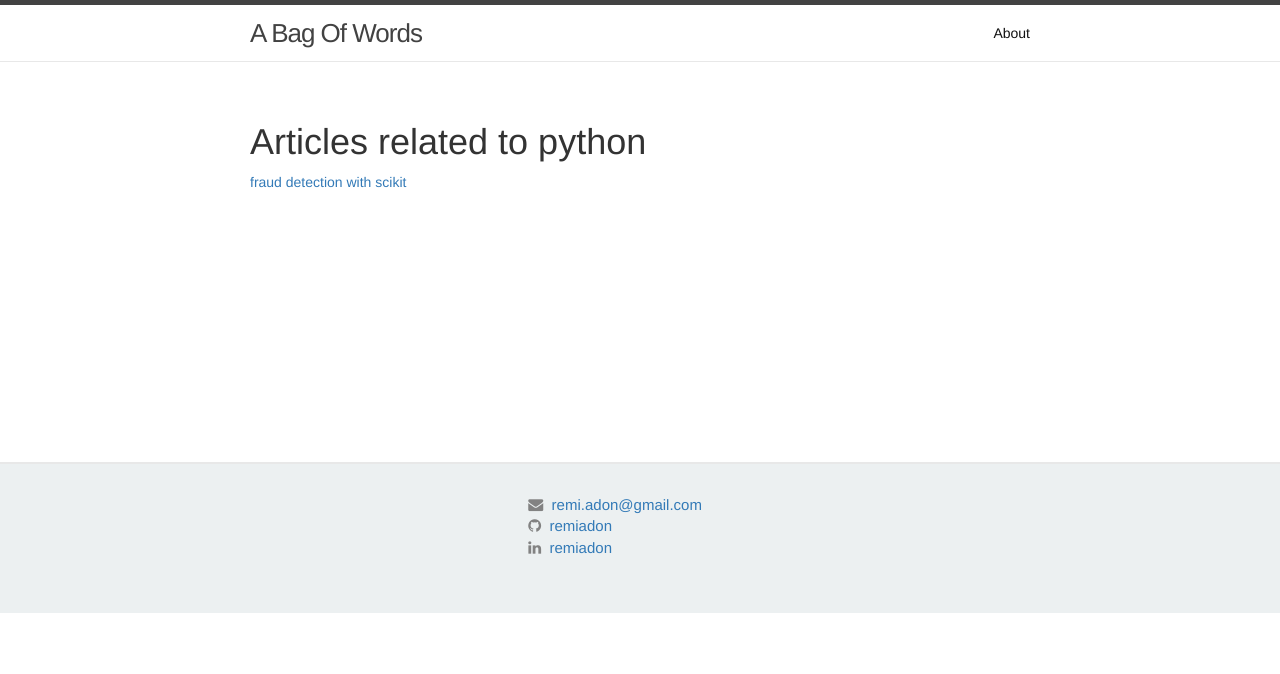
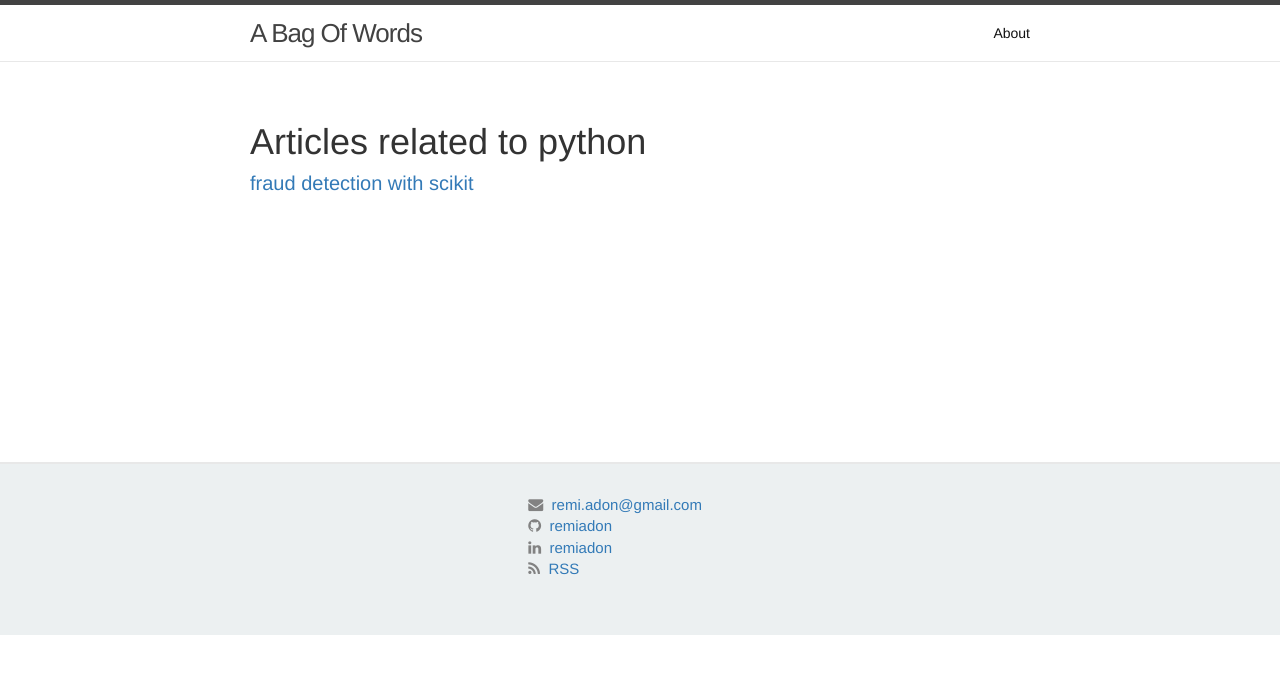
Before and after one commit to remiadon/remiadon.github.io, a Jekyll site: the page built from blog/tag/python.md, in a window 1280 px wide. Shown: the top 674 px of the page. Built offline with Jekyll 4.4.1, drawn with Linux system fonts in a browser that asks for light colours; nearby versions of some CDN libraries.

Commit message:
rss and bigger post tile in tag page

```diff
--- a/_includes/footer.html
+++ b/_includes/footer.html
@@ -18,6 +18,9 @@
           <i class="fa fa-linkedin"></i>&nbsp;&nbsp;<span><a href="https://fr.linkedin.com/in/{{ site.github_username }}" target="_blank">{{ site.github_username }}</a></span>
         </li>
         {% endif %}
+        <li>
+          <i class="fa fa-rss"></i>&nbsp;&nbsp;<span><a href="{{ "/feed.xml" | prepend: site.baseurl }}" target="_blank">RSS</a></span>
+        </li>
         <!-- {% if site.twitter_username %}
         <li><i class="fa fa-twitter"></i><span><a href="https://twitter.com/{{ site.twitter_username }}">&nbsp;&nbsp;{{ site.twitter_username }}</a></span>
         </li>
--- a/_layouts/blog_by_tag.md
+++ b/_layouts/blog_by_tag.md
@@ -4,6 +4,7 @@ layout: page
 
 <h1>Articles related to {{ page.tag }}</h1>
 <div>
+	<h4>
     {% if site.tags[page.tag] %}
         {% for post in site.tags[page.tag] %}
             <a href="{{ post.url }}/">{{ post.title }}</a>
@@ -12,4 +13,5 @@ layout: page
     {% else %}
         <p>There are no posts for this tag.</p>
     {% endif %}
+	</h4>
 </div>
```
